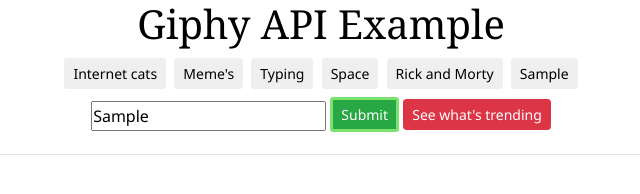
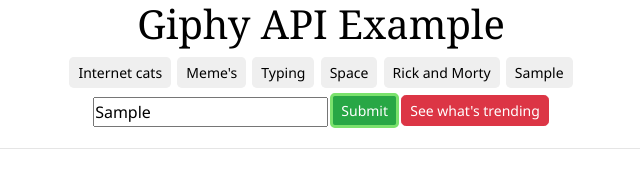
Before and after one commit to giorgiakhvlediani/bog-web, a plain HTML site: page homework_N2/index.html in a window 1280 px wide. Both pictures are taken after typing "Sample" into the empty fields and a click on the button "Submit". Shown: the full height of the page, 319-959 px from the left. Drawn offline with Linux system fonts and the light colour scheme; no server answers.

Commit message:
Add files via upload

```diff
--- /dev/null
+++ b/homework_N2/common/buttonSection.js
@@ -0,0 +1,42 @@
+import { base } from "./base.js";
+
+export class buttonSection extends base {
+
+    //gifList = []
+    ButtonList = []
+
+    constructor(id) {
+        super(id)
+    }
+
+
+    set setButtonList(data) {
+        this.buttonList = this.submit(data);
+        console.log(data, "esa");
+    }
+
+    submit(data) {
+        if (data.length > 6) {
+            data.shift();
+        }
+        return data;
+    }
+
+    renderButtons(obj) {
+        return `
+      <input type="button" class="bttn button" id="search-bttn"  value="${obj}" />
+      `
+    }
+
+    renderButtonItemsList(list) {
+        return list.map((obj) => {
+            return this.renderButtons(obj);
+        });
+    }
+
+
+    render() {
+        let content = this.renderButtonItemsList(this.buttonList).join("");
+        this.setHtmlContent(content);
+    }
+}
--- a/homework_N2/index.html
+++ b/homework_N2/index.html
@@ -11,11 +11,6 @@
       <div class="title-search-bar">
         <h1>Giphy API Example</h1>
         <div class="buttons" id="buttons">
-          <input type="button" class="bttn button" id="search-bttn" value="Internet cats" />
-          <input type="button" class="bttn button" id="search-bttn" value="Meme's" />
-          <input type="button" class="bttn button" id="search-bttn" value="Typing" />
-          <input type="button" class="bttn button" id="search-bttn" value="Space" />
-          <input type="button" class="bttn button" id="search-bttn" value="Rick and Morty" />
         </div>
         <div class="search-bar">
           <input type="text" name="query" id="user-search" />
--- a/homework_N2/scripts.js
+++ b/homework_N2/scripts.js
@@ -1,4 +1,4 @@
-import { searchButtonSection } from "./common/searchButtonSection.js";
+import { buttonSection } from "./common/buttonSection.js";
 import { buttonsData } from "./buttons/buttonsData.js";
 import { gifsSection } from "./common/gifsSection.js"
 import { config } from "./config/config.js"
@@ -6,22 +6,29 @@
 let submitButton = document.getElementById("submit");
 let buttonsList = document.getElementsByClassName("button");
 console.log(buttonsList, "ka");
+addingButtons(buttonsData);
 clickingButton(buttonsList);
+
 
 submitButton.addEventListener('click', (event) => {
   let searchValue = document.getElementById("user-search").value;
   if (searchValue !== "") {
     buttonsData.push(searchValue);
-    let id = document.getElementById('buttons');
-    let searchBlock = new searchButtonSection(id);
-    searchBlock.setButtonList = buttonsData;
-    searchBlock.render()
+    addingButtons(buttonsData);
     buttonsList = document.getElementsByClassName("button");
     let searchedGif = searchValue;
     searchingUrl(searchedGif);
   }
   clickingButton(buttonsList);
 })
+
+function addingButtons(buttonsData) {
+  let id = document.getElementById('buttons');
+    let searchBlock = new buttonSection(id);
+    searchBlock.setButtonList = buttonsData;
+    console.log(buttonsData);
+    searchBlock.render()
+}
 
 let trendingButton = document.getElementById("trending");
 
--- a/homework_N2/style.css
+++ b/homework_N2/style.css
@@ -7,21 +7,24 @@
 }
 
 
-.title-search-bar {
+ .title-search-bar {
     text-align: center;
 }
 .search-seaction {
     border-bottom: 1px solid rgba(0, 0, 0, 0.1);
 }
-#search-bttn {
-margin: 2px;
-}
 
 .button:active, .button:focus
  {
-     border: 3px solid rgb(134, 154, 238);  /* here configure as your needs */
-     padding: -2px;
+     border: 3px solid rgb(101, 131, 202);
+     margin: -1.5px !important;
   }
+
+#search-bttn {
+    margin: 1px;
+}
+
+
 .search-bar {
     margin-top: 0.4rem;
     margin-bottom: 1rem;
@@ -35,7 +38,7 @@
      padding: 0.25rem 0.5rem;
      font-size: 0.875rem;
      line-height: 1.5;
-     border-radius: 0.2rem;
+     border-radius: 0.3rem;
 }
 
 h1 {
@@ -62,12 +65,20 @@
 
 #trending:active, #trending:focus
  {
-     border: 3px solid rgb(223, 130, 114);  /* here configure as your needs */
-     padding: -1.5px;
+     border: 3px solid rgb(223, 130, 114);
+     margin: -2px;
+     margin-top: -8px;
   }
   #trending:hover {
     background-color: #c51224;
 }
+
+#submit:active, #submit:focus
+ {
+     border: 3px solid rgb(123, 226, 109);
+     margin: -2px ;
+     margin-top: -8px ;
+  }
 #submit {
     color: #fff;
     background-color: #28a745;;
@@ -76,11 +87,7 @@
 #submit:hover {
     background-color: #16812f;
 }
-#submit:active, #submit:focus
- {
-     border: 3px solid rgb(123, 226, 109);  /* here configure as your needs */
-     padding: -1.5px;
-  }
+
 
 .gif-section {
     margin: 0 auto;
```
